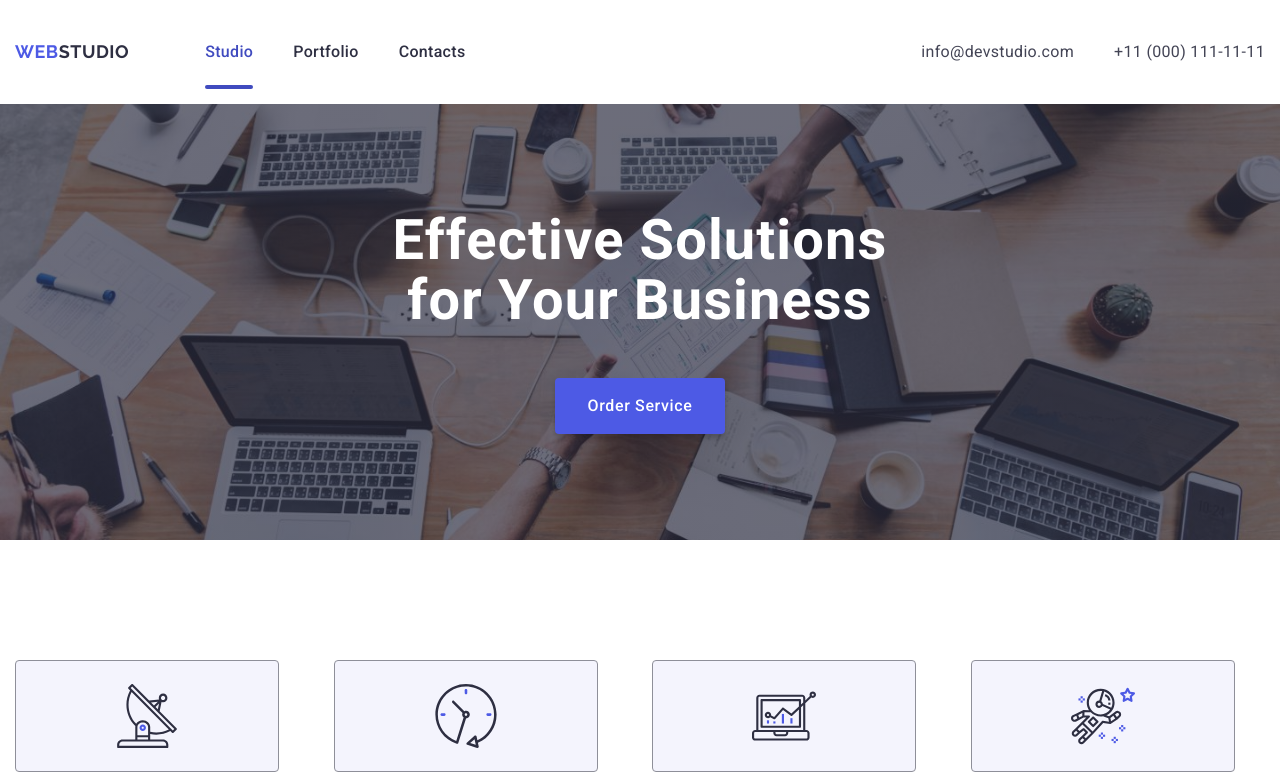
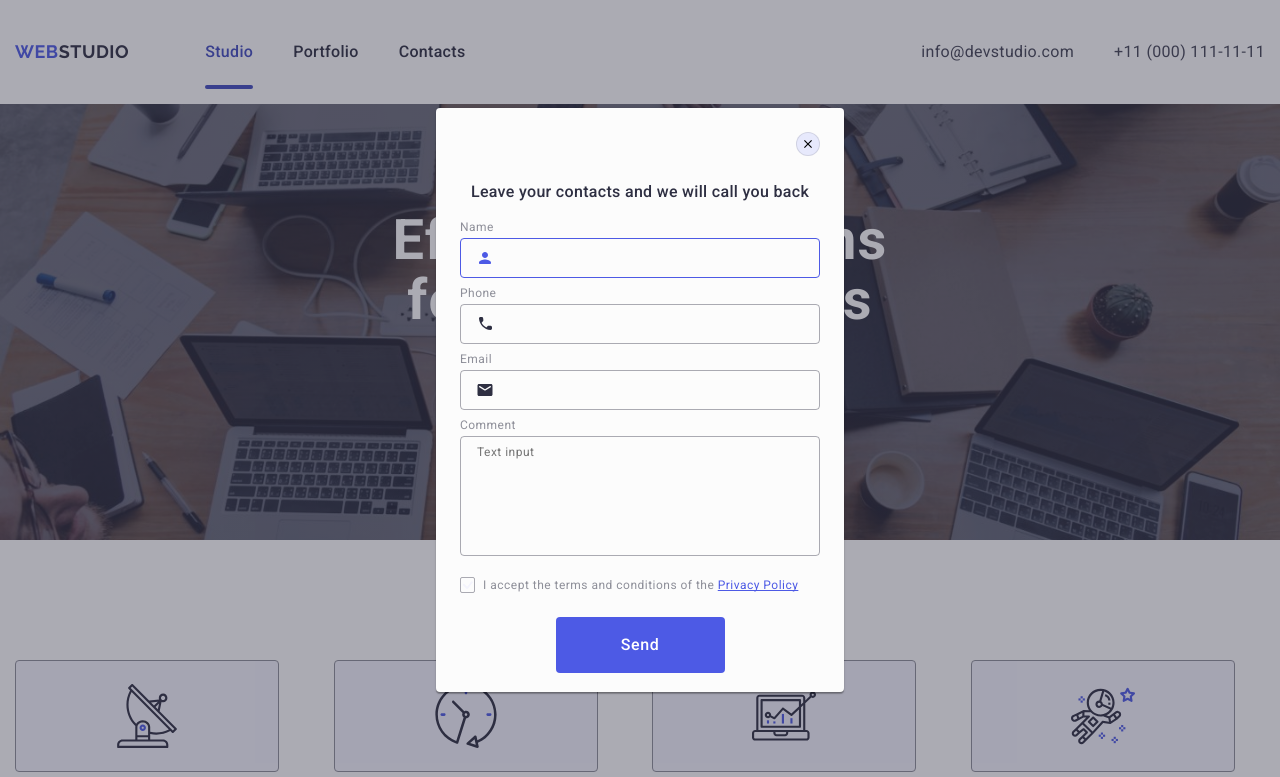
Before and after one commit to DenysStepanenko/goit-markup-hw-06, a plain HTML site: page index.html in a window 1280 px wide. Shown: the top 777 px of the page. Drawn offline with nearby package versions, Linux system fonts and the light colour scheme.

Commit message:
update all code

```diff
--- a/css/style.css
+++ b/css/style.css
@@ -1183,3 +1183,299 @@ body {
         margin-right: 80px;
     }
 }
+/* ======================= Modal window ============================= */
+
+.modal-overlay {
+    position: fixed;
+    top: 0;
+    left: 0;
+    width: 100%;
+    height: 100%;
+    opacity: 0;
+    z-index: 9999;
+    pointer-events: none;
+    background-color: rgba(46, 47, 66, 0.4);
+    transition: opacity 250ms cubic-bezier(0.4, 0, 0.2, 1), visibility 250ms cubic-bezier(0.4, 0, 0.2, 1);
+}
+
+.modal-overlay.is-open {
+    opacity: 1;
+    pointer-events: auto;
+}
+.modal {
+    position: absolute;
+    top: 50%;
+    left: 50%;
+    transform: translate(-50%, -50%);
+    width: 288px;
+    height: 623px;
+    border-radius: 4px;
+    padding:72px 16px 24px 16px;
+    background: #fcfcfc;
+    box-shadow: 0px 1px 1px rgba(0, 0, 0, 0.14),
+        0px 1px 3px rgba(0, 0, 0, 0.12),
+        0px 2px 1px rgba(0, 0, 0, 0.2);
+    border-radius: 4px;
+    transition: transform 250ms cubic-bezier(0.4, 0, 0.2, 1);
+}
+
+
+.close-button {
+    position: absolute;
+    top: 24px;
+    right: 24px;
+    width: 24px;
+    height: 24px;
+    border: 1px solid rgba(0, 0, 0, 0.1);
+    border-radius: 50%;
+    padding: 0;
+    cursor: pointer;
+    background-color: #e7e9fc;
+    display: flex;
+    align-items: center;
+    justify-content: center;
+    transition: background-color 250ms cubic-bezier(0.4, 0, 0.2, 1),
+        border 250ms cubic-bezier(0.4, 0, 0.2, 1);
+}
+
+.close-button:hover,
+.close-button:focus {
+    background-color: #404bbf;
+    border: none;
+    fill: #ffffff
+}
+
+.icon-bt-close {
+    transition: fill 250ms cubic-bezier(0.4, 0, 0.2, 1);
+}
+
+.icon-bt-close:focus,
+.icon-bt-close:hover {
+    fill: #ffffff;
+}
+
+.modal-p {
+    font-weight: 500;
+    font-size: 16px;
+    line-height: 1.5;
+    text-align: center;
+    letter-spacing: 0.02em;
+    color: #2E2F42;
+    margin-bottom: 16px;
+}
+
+.modal-text-p {
+    margin-bottom: 4px;
+}
+
+.form-container {
+    margin-bottom: 8px;
+}
+
+.modal-form-lable {
+font-weight: 400;
+    font-size: 12px;
+    line-height: 1.17;
+    letter-spacing: 0.04em;
+    color: #8e8f99;
+    display: block;
+    margin-bottom: 4px;
+}
+
+.container-form-input,
+.checkbox-container {
+    position: relative;
+
+}
+
+.modal-form-input {
+    width: 256px;
+    height: 40px;
+    border: 1px solid rgba(46, 47, 66, 0.4);
+    border-radius: 4px;
+    background-color: transparent;
+    padding-left: 38px;
+    outline: transparent;
+    transition: border-color 250ms cubic-bezier(0.4, 0, 0.2, 1);
+    padding-top: 8px;
+    padding-bottom: 8px;
+
+}
+
+/* .modal-form-input,
+.textarea {
+   margin-top: 4px;
+} */
+
+.modal-form-input:focus {
+    border-color: #4D5AE5;
+}
+
+.icon-input {
+    position: absolute;
+    left: 16px;
+    top: 50%;
+    transform: translateY(-50%);
+    pointer-events: none;
+    fill: #2E2F42;
+    transition: fill 250ms cubic-bezier(0.4, 0, 0.2, 1);
+}
+
+.container-form-input:focus-within .icon-input {
+    fill: #4D5AE5;
+}
+
+.container-textarea {
+    margin-bottom: 16px
+}
+
+.container-textarea .textarea {
+    width: 100%;
+    height: 120px;
+    font-weight: 400;
+    font-size: 12px;
+    line-height: 1.17;
+    border: 1px solid rgba(46, 47, 66, 0.4);
+    letter-spacing: 0.04em;
+    color: rgba(46, 47, 66, 0.4);
+    border-radius: 4px;
+    background-color: transparent;
+    padding: 8px 16px;
+    outline: transparent;
+    resize: none;
+    transition: border-color 250ms cubic-bezier(0.4, 0, 0.2, 1);
+}
+
+input,
+textarea,
+button {
+    font-family: inherit;
+    line-height: inherit;
+}
+
+.textarea:focus {
+    border-color: #4D5AE5;
+}
+
+.checkbox-container .visually-hidden {
+    position: absolute;
+    width: 1px;
+    height: 1px;
+    margin: -1px;
+    padding: 0;
+    overflow: hidden;
+    clip: rect(0, 0, 0, 0);
+    clip-path: inset(50%);
+    border: 0;
+    white-space: nowrap;
+}
+
+.checkbox-container {
+    position: relative;
+    margin-bottom: 24px;
+}
+
+.checkbox-container .checkbox-label {
+    display: flex;
+        align-items: center;
+        justify-content: flex-start;
+        flex-direction: row;
+        gap: 8px;
+    cursor: pointer;
+}
+
+.checkbox-text {
+width: 231px;
+height: 31px;
+font-size: 12px;
+    line-height: 1.17;
+    font-weight: 400;
+    letter-spacing: 0.04em;
+    color: #8e8f99;
+    }
+
+.span {
+    display: inline-flex !important;
+    align-items: center;
+    justify-content: center;
+    width: 16px;
+    height: 16px;
+    border: 1px solid rgba(46, 47, 66, 0.4);
+    border-radius: 2px;
+    fill: transparent;
+    transition: background-color 250ms cubic-bezier(0.4, 0, 0.2, 1),
+        border 250ms cubic-bezier(0.4, 0, 0.2, 1),
+        fill 250ms cubic-bezier(0.4, 0, 0.2, 1);
+}
+
+
+.icon-checkbox {
+border-radius: 2px;
+
+    fill: #F4F4FD;
+}
+
+.checkbox-container .visually-hidden:checked+.checkbox-label .span {
+    background-color: #404bbf;
+    border: none;
+
+}
+
+.checkbox-container .visually-hidden:checked+.checkbox-label .span {
+    fill: #F4F4FD;
+}
+
+.agreement {
+    color: #4d5ae5;
+    line-height: 1.34;
+    text-decoration: underline;
+    text-decoration-skip-ink: none;
+}
+
+
+.modal-form-button {
+    margin-left: auto;
+    margin-right: auto;
+    display: block;
+    min-width: 169px;
+    height: 56px;
+    font-family: "Roboto", sans-serif;
+    font-size: 16px;
+    font-weight: 500;
+    line-height: 1.5;
+    letter-spacing: 0.04em;
+    color: #ffffff;
+    cursor: pointer;
+    background-color: #4D5AE5;
+    border: none;
+    border-radius: 4px;
+    transition: background-color 250ms cubic-bezier(0.4, 0, 0.2, 1);
+}
+
+@media screen and (min-width: 768px) {
+    .modal {
+        border-radius: 4px;
+        width: 408px;
+        height: 584px;
+        padding: 72px 24px 24px 24px;
+    }
+
+    .modal-form-input {
+        width: 360px;
+    }
+    .checkbox-text {
+        width: 338px;
+    }
+    .checkbox-text {
+        width: 360px;
+        height: 16px;
+    }
+    .textarea {
+        width: 360px;
+        height: 120px;
+    }
+}
+
+@media screen and (min-width: 1158px) {
+
+}
--- a/index.html
+++ b/index.html
@@ -488,7 +488,7 @@
     </footer>
 
 
-    <div class="modal-overlay is-open hidden">
+    <div class="modal-overlay is-open">
         <div class="modal">
             <button class="close-button" type="button" aria-label="Close">
                 <svg class="icon-bt-close" width="8" height="8">
@@ -546,8 +546,9 @@
                                 <use href="./images/icons.svg#icon-checkbox"></use>
                             </svg>
                         </span>
-                        I accept the terms and conditions of the <a href="#" class="agreement">Privacy
-                            Policy</a>
+                        <p class="checkbox-text">I accept the terms and conditions of the <a href="#"
+                                class="agreement">Privacy
+                                Policy</a></p>
                     </label>
                 </div>
                 <button class="modal-form-button" type="submit">Send</button>
```
